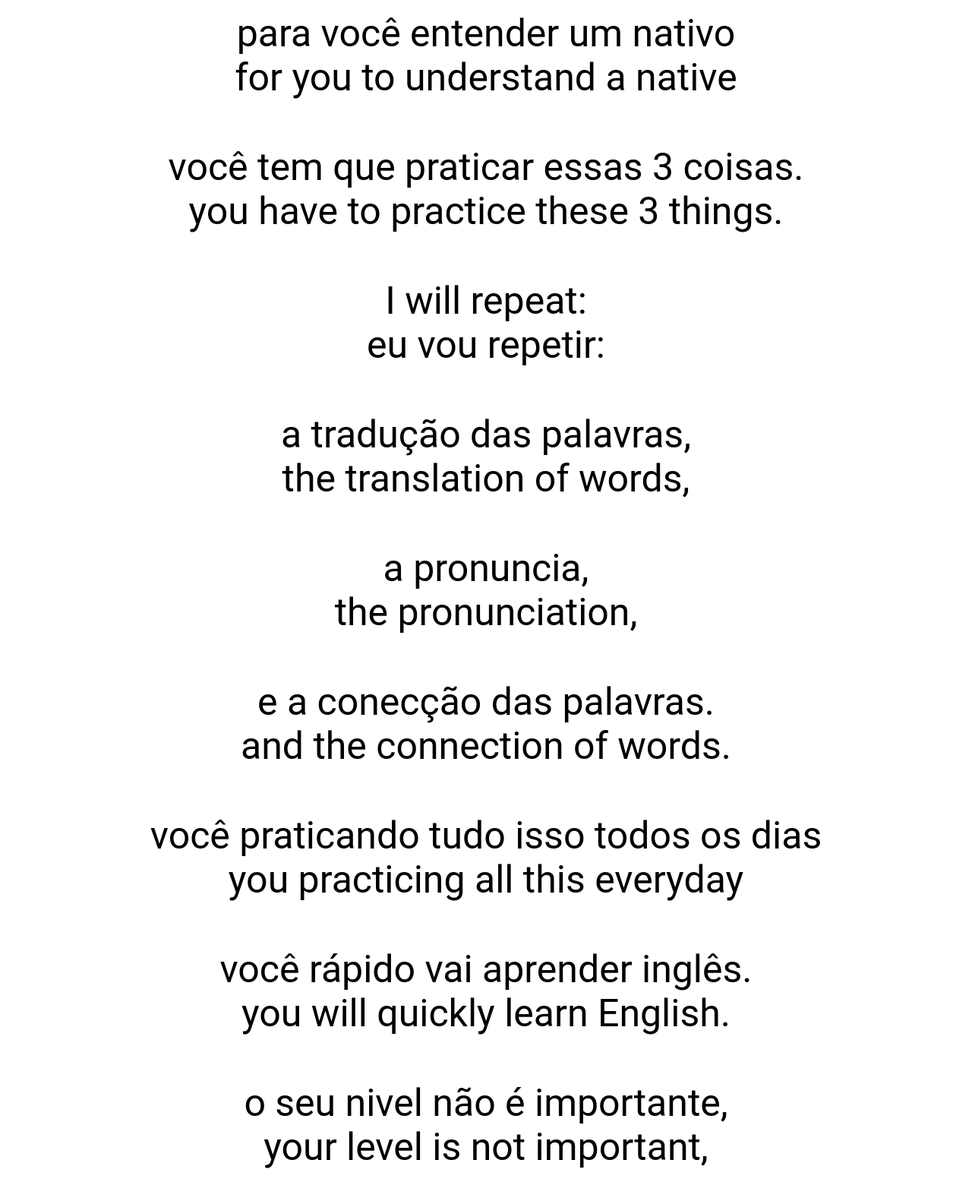
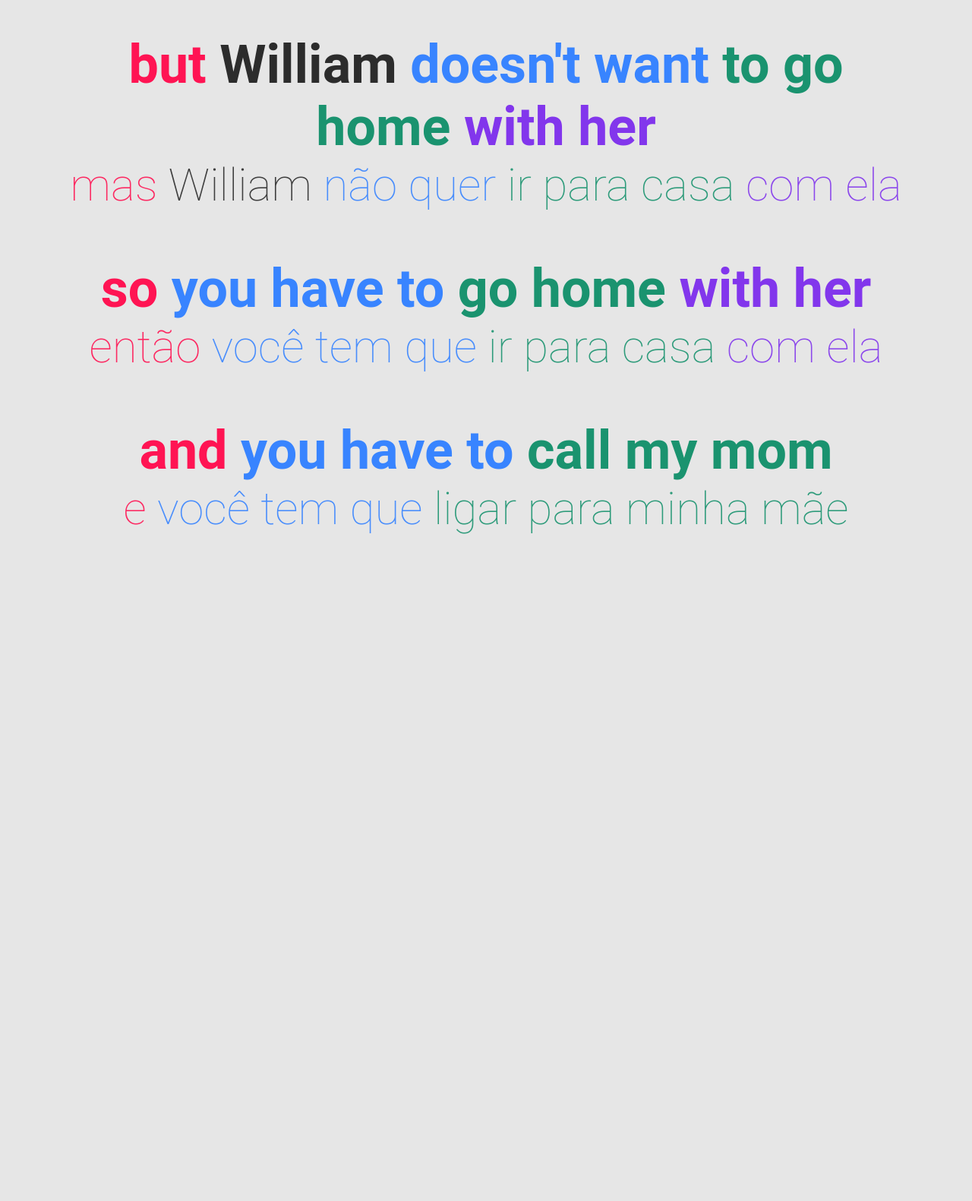
Before and after one commit to kayoroxa/primo-bilingue, a website: page text viewer/index.html in a window 1280 px wide. Shown: the part 769-2350 px from the top of the page at 76% size. After the commit the page ends 2074 px from the top, so only its background shows below. Drawn offline with Linux system fonts and the light colour scheme; a web font is replaced by a local one.

Commit message:
text viewer

```diff
--- a/text viewer/index.js
+++ b/text viewer/index.js
@@ -1,53 +1,24 @@
 const script = `
-{for} {you} {to understand} {a} {native},
-{para} {você} {entender} {um} {nativo},
+Jessica {wants} {to go home}
+Jessica {quer} {ir para casa}
 
-you have to know the words,
-você tem que saber as palavras,
+{but} William {doesn't want} {to go home} {with her}
+{mas} William {não quer} {ir para casa} {com ela}
 
-you have {to know} the pronunciation,
-você tem que para a pronuncia,
+{so} {you have to} {go home} {with her}
+{então} {você tem que} {ir para casa} {com ela}
 
-and you have to know the connection of words..
-e você tem que saber a conecção das palavras..
-
-for you to understand a native
-para você entender um nativo
-
-you have to practice these 3 things.
-você tem que praticar essas 3 coisas.
-
-eu vou repetir:
-I will repeat:
-
-the translation of words,
-a tradução das palavras,
-
-the pronunciation,
-a pronuncia,
-
-and the connection of words.
-e a conecção das palavras.
-
-you practicing all this everyday
-você praticando tudo isso todos os dias
-
-you will quickly learn English.
-você rápido vai aprender inglês.
-
-your level is not important,
-o seu nivel não é importante,
-
-just practice, and it will be natural like portuguese
-apenas pratique, e será natural como o português
+{and} {you have to} {call my mom}
+{e} {você tem que} {ligar para minha mãe}
 `
-
 const data = script.split('\n\n').map(v => v.split('\n').filter(Boolean))
 
 const cores = [
   'hsl(344, 100%, 54%)',
-  'hsl(187, 97%, 29%)',
-  'hsl(35, 100%, 55%)',
+  'hsl(217, 100%, 61%)',
+  'hsl(162, 70%, 34%)',
+  'hsl(265, 83%, 57%)',
+  'hsl(19, 97%, 51%)',
 ]
 
 const spanTemplate = sentence => {
@@ -72,8 +43,8 @@ const spanTemplate = sentence => {
 
 const template = (pt, en) => `
 <div class="paragraph">
+<div class="text en">${spanTemplate(en)}</div>
   <div class="text pt">${spanTemplate(pt)}</div>
-  <div class="text en">${spanTemplate(en)}</div>
 </div>
 `
 
--- a/text viewer/style.css
+++ b/text viewer/style.css
@@ -1,14 +1,18 @@
+@import url('https://fonts.googleapis.com/css2?family=Amaranth:wght@400;700&display=swap');
+
+body {
+  background-color: hsl(0, 0%, 90%);
+}
+
+
 * {
   margin: 0;
   padding: 0;
   box-sizing: border-box;
-  font-family: 'roboto';
+  color: rgb(44, 44, 44);
+  font-family: 'Amaranth',  'roboto';
 }
 
-body {
-  width: 100%;
-  min-height: 100%;
-}
 
 .app {
   padding: 80px;
@@ -19,6 +23,8 @@ body {
   justify-content: center;
   align-items: center;
   gap: 60px;
+  padding-top: 600px;
+  padding-bottom: 600px;
 }
 
 .paragraph {
@@ -29,6 +35,16 @@ body {
 }
 
 .text {
-  font-size: 50px;
+  font-size: 70px;
   text-align: center;
 }
+
+.text.pt {
+  font-weight: lighter;
+  font-size: 60px;
+  opacity: 90%;
+}
+
+.text.en {
+  font-weight: bold;
+}
```
Also changed, not shown: text viewer/prev.txt (added, +25 -0 lines).
